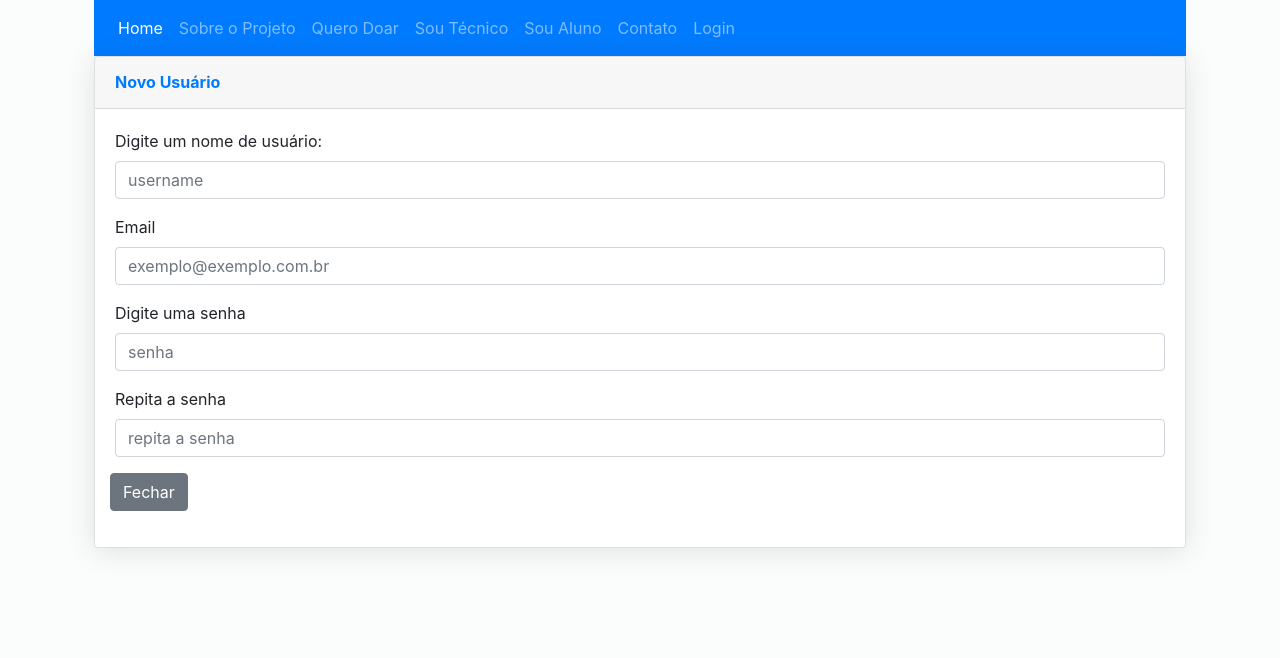
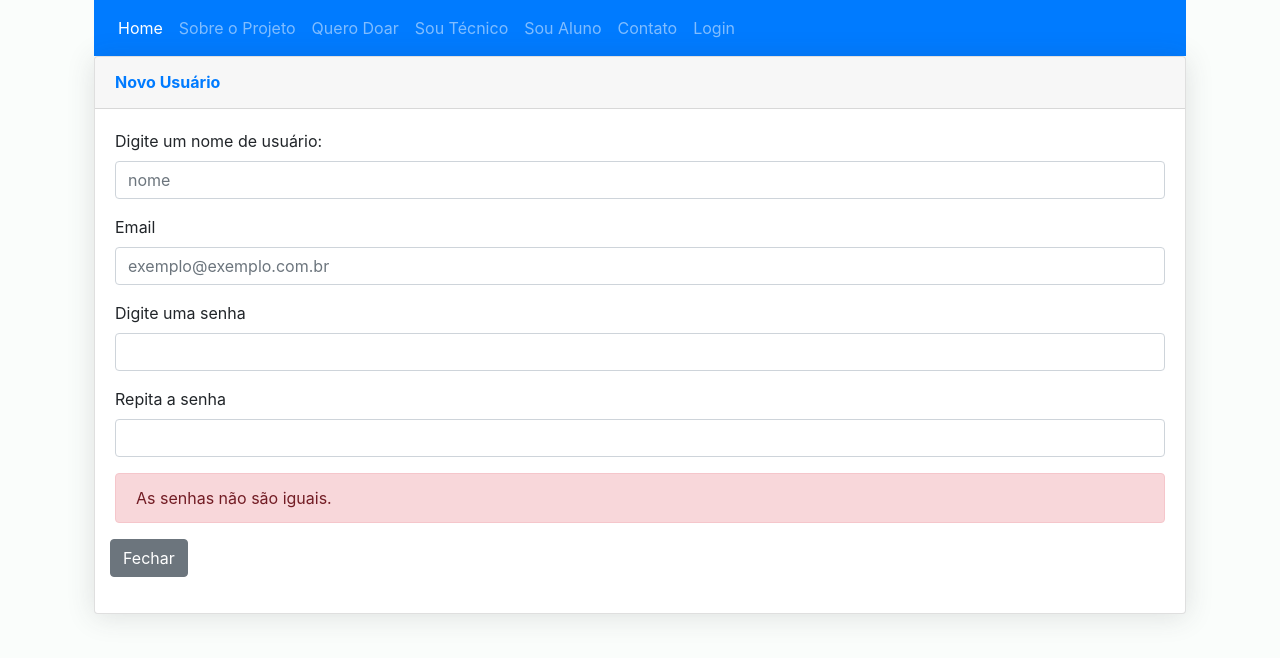
Before and after one commit to vividerocha/ProjetoFinal, an Angular app in the folder front/frontApi/: page /cadastro-usuario in a window 1280 px wide. Shown: the top 658 px of the page. Built offline with nearby package versions, Linux system fonts and the light colour scheme.

Commit message:
inclusao da rota para cadastro no form doador, tela de usuario cadastrando

```diff
--- a/front/frontApi/package.json
+++ b/front/frontApi/package.json
@@ -25,7 +25,7 @@
   },
   "devDependencies": {
     "@angular-devkit/build-angular": "~0.1001.1",
-    "@angular/cli": "^10.1.1",
+    "@angular/cli": "^10.1.4",
     "@angular/compiler-cli": "~10.1.1",
     "@types/jasmine": "~3.5.0",
     "@types/jasminewd2": "~2.0.3",
--- a/front/frontApi/src/app/cadastro-do-usuario/cadastro-do-usuario.component.html
+++ b/front/frontApi/src/app/cadastro-do-usuario/cadastro-do-usuario.component.html
@@ -9,42 +9,43 @@
 
         <div class="card-body">
             <div class="form-group">
-                <form>
+                <form [formGroup]="formUsuario" (ngSubmit)="onSubmit(f)" #f="ngForm" novalidate>
                     <div class="form-group">
-                      <label for="username">Digite um nome de usuário:</label>
+                      <label for="nome">Digite um nome de usuário:</label>
                       <input
                       type="text"
                       class="form-control"
-                      id="username"
-                      placeholder="username"
-                      [(ngModel)]="novoUser.username" [ngModelOptions]="{standalone: true}">
+                      id="nome"
+                      placeholder="nome"
+                      name="nome"
+                      formControlName="nome"
+                      >
                     </div>
                     <div class="form-group">
-                      <label for="email-novo-user">Email</label>
+                      <label for="email">Email</label>
                       <input
                       type="email"
                       class="form-control"
-                      id="email-novo-user"
+                      id="email"
                       placeholder="exemplo@exemplo.com.br"
-                      [(ngModel)]="novoUser.email" [ngModelOptions]="{standalone: true}">
+                      formControlName="email">
                     </div>
                     <div class="form-group">
-                      <label for="senha-novo">Digite uma senha</label>
+                      <label for="senha">Digite uma senha</label>
                       <input
                       type="password"
                       class="form-control"
-                      id="senha-novo"
-                      placeholder="senha"
-                      [(ngModel)]="novoUser.senha" [ngModelOptions]="{standalone: true}"
+                      id="senha"
+                      formControlName="senha"
                       (blur)="capturaSenha($event.target.value)">
                     </div>
                     <div class="form-group">
-                      <label for="senha-repete">Repita a senha</label>
+                      <label for="confirmaSenha">Repita a senha</label>
                       <input
                       type="password"
                       class="form-control"
-                      id="senha-repete"
-                      placeholder="repita a senha"
+                      id="confirmaSenha"
+                      formControlName="confirmaSenha"
                       (keyup)="compara($event.target.value)">
                     </div>
                     <div [hidden]="mostraMsgErroSenha" class="alert alert-danger alert-dismissible fade show" role="alert">
@@ -52,7 +53,7 @@
                     </div>
                     <div class="form-row">
                         <button type="button" class="btn btn-secondary" data-dismiss="modal">Fechar</button>
-                        <button [hidden]="botaoLiberado" type="button" class="btn btn-primary" (click)="adicionarUser()" data-dismiss="modal">Cadastrar</button>
+                        <button [hidden]="botaoLiberado" type="submit" class="btn btn-primary" data-dismiss="modal">Cadastrar</button>
                       </div>
                 </form>
 
--- a/front/frontApi/src/app/cadastro-do-usuario/cadastro-do-usuario.component.ts
+++ b/front/frontApi/src/app/cadastro-do-usuario/cadastro-do-usuario.component.ts
@@ -1,5 +1,10 @@
-import { Component, OnInit } from '@angular/core';
+import { Component, NgZone, OnInit } from '@angular/core';
 import { CadastroDoUsuarioService } from './cadastro-do-usuario.service';
+import { FormGroup, FormControl, FormBuilder, NgForm } from '@angular/forms';
+
+import { Usuario } from './usuario';
+import { ActivatedRoute, Router } from '@angular/router';
+
 
 @Component({
   selector: 'app-cadastro-do-usuario',
@@ -8,35 +13,74 @@ import { CadastroDoUsuarioService } from './cadastro-do-usuario.service';
 })
 export class CadastroDoUsuarioComponent implements OnInit {
 
+  usuario = {} as Usuario;
+  usuarios: Usuario[];
+  tipoPessoa: string;
   senha: any;
-  mostraMsgErroSenha: boolean = true;
+  mostraMsgErroSenha: boolean = false;
   botaoLiberado = true;
 
-  novoUser = {
-    username:'',
-    email:'',
-    senha:'',
-    dataCad:''
-  };
+  formUsuario: FormGroup;
 
-  constructor(private cadastroUsuario: CadastroDoUsuarioService) { }
+  constructor(private usuarioService: CadastroDoUsuarioService,
+      private fb:FormBuilder, private router: Router,
+      private activatedRoute: ActivatedRoute,
+      private zone: NgZone) { }
 
-  ngOnInit(): void {
+  ngOnInit() {
+    this.createForm();
+
   }
 
-  adicionarUser(){
-    this.cadastroUsuario.salvar(this.novoUser).subscribe(()=>{
-      this.novoUser = {
-        username:'',
-        email:'',
-        senha:'',
-        dataCad:''
-      }
+  createForm() {
+    this.formUsuario = this.fb.group({
+      nome: new FormControl(''),
+      email: new FormControl(''),
+      senha: new FormControl(''),
+      confirmaSenha: new FormControl('')
     });
   }
 
+  onSubmit(form: NgForm){
+
+      /*if (this.usuario.nome !== undefined) {
+        this.usuarioService.updateCar(this.car).subscribe(() => {
+          this.cleanForm(form);
+        });
+      } else {
+        */
+        this.usuarioService.salvar(this.formUsuario.value).subscribe(() => {
+          //this.cleanForm(form);
+          //após salvar redireciona para a página de cadastro referente ao id
+          localStorage.setItem('isLogado', 'true');
+          this.goRota();
+
+          //this.router.navigateByUrl('/page-doador');
+        });
+
+      //}
+
+  }
+
+  goRota(){
+    this.activatedRoute.queryParams
+      .subscribe(params => {
+        console.log(params); // { order: "popular" }
+        this.tipoPessoa = params.id;
+        if(this.tipoPessoa == "1"){
+          console.log("entrei aqui");
+          this.zone.run(() => {
+            this.router.navigate(['/page-doador']);
+          });
+        }
+      }
+    );
+
+
+  }
+
   compara(digitado){
-   console.log(this.senha == digitado? "igual":"diferente");
+    if (this.formUsuario.value.confirmaSenha != ""){
       if(this.senha == digitado){
         this.mostraMsgErroSenha = true;
         this.botaoLiberado = false;
@@ -44,8 +88,16 @@ export class CadastroDoUsuarioComponent implements OnInit {
         this.mostraMsgErroSenha = false;
       }
     }
+  }
 
   capturaSenha(senha){
     this.senha = senha;
   }
+
+  // limpa o formulario
+  cleanForm(form: NgForm) {
+    //this.getCars();
+    form.resetForm();
+    this.usuario = {} as Usuario;
   }
+}
--- a/front/frontApi/src/app/cadastro-do-usuario/cadastro-do-usuario.service.ts
+++ b/front/frontApi/src/app/cadastro-do-usuario/cadastro-do-usuario.service.ts
@@ -1,5 +1,11 @@
 import { Injectable } from '@angular/core';
-import { HttpClient } from '@angular/common/http';
+import { environment } from './../../environments/environment';
+import { Usuario } from './usuario';
+import { Observable, throwError } from 'rxjs';
+import { retry, catchError } from 'rxjs/operators';
+import { HttpClient, HttpErrorResponse, HttpHeaders } from '@angular/common/http';
+
+
 
 @Injectable({
     providedIn: 'root'
@@ -7,11 +13,33 @@ import { HttpClient } from '@angular/common/http';
 
 export class CadastroDoUsuarioService {
 
-    apiUrl = "http://localhost:8080/usuarios";
+    apiUrl = environment.URLSERVIDOR + "usuarios";
 
     constructor(private httpClient: HttpClient) { }
 
-    salvar(novoUser: any) {
-        return this.httpClient.post(this.apiUrl, novoUser);
+    // Headers
+    httpOptions = {
+        headers: new HttpHeaders({ 'Content-Type': 'application/json' })
+     }
+
+    salvar(novoUser: Usuario): Observable<Usuario>{
+        return this.httpClient.post<Usuario>(this.apiUrl, JSON.stringify(novoUser), this.httpOptions)
+        .pipe(retry(2),catchError(this.handleError)
+      )
+        //return this.httpClient.post(this.apiUrl, novoUser);
     }
+
+    // Manipulação de erros
+    handleError(error: HttpErrorResponse) {
+        let errorMessage = '';
+        if (error.error instanceof ErrorEvent) {
+        // Erro ocorreu no lado do client
+        errorMessage = error.error.message;
+        } else {
+        // Erro ocorreu no lado do servidor
+        errorMessage = `Código do erro: ${error.status}, ` + `menssagem: ${error.message}`;
+        }
+        console.log(errorMessage);
+        return throwError(errorMessage);
+    };
 }
--- /dev/null
+++ b/front/frontApi/src/app/cadastro-do-usuario/usuario.ts
@@ -0,0 +1,7 @@
+
+export interface Usuario {
+    nome: string;
+    email: string;
+    senha: string;
+    confirmaSenha: string;
+  }
--- a/front/frontApi/src/app/menu/menu.component.html
+++ b/front/frontApi/src/app/menu/menu.component.html
@@ -11,7 +11,7 @@
                 <a class="nav-link" routerLink="/sobre-projeto">Sobre o Projeto</a>
               </li>
               <li class="nav-item">
-                <a class="nav-link" routerLink="/page-doador">Quero Doar</a>
+                <a class="nav-link" routerLink="/page-doador" [queryParams]="{ id: '1'}" queryParamsHandling="merge">Quero Doar</a>
               </li>
               <li class="nav-item">
                 <a class="nav-link" routerLink="/cadastro-tecnico">Sou Técnico</a>
--- a/front/frontApi/src/app/pageDoador/form-doador/form-doador.component.ts
+++ b/front/frontApi/src/app/pageDoador/form-doador/form-doador.component.ts
@@ -1,5 +1,7 @@
+import { isNull } from '@angular/compiler/src/output/output_ast';
 import { Component, OnInit } from '@angular/core';
 import { Router } from '@angular/router';
+import { Usuario } from './../../cadastro-do-usuario/usuario';
 
 @Component({
   selector: 'app-form-doador',
@@ -8,14 +10,18 @@ import { Router } from '@angular/router';
 })
 export class FormDoadorComponent implements OnInit {
 
+  usuarioLogado: string;
+
   constructor(private router: Router) { }
 
   ngOnInit(): void {
 
-    let usuarioLogado : boolean = false;
+    this.usuarioLogado = localStorage.getItem('isLogado');
+    console.log(this.usuarioLogado);
 
-    if(usuarioLogado == false){
-      this.router.navigate(['/cadastro-usuario']);
+    if(this.usuarioLogado == "" || this.usuarioLogado == null){
+      //this.router.navigate(['/cadastro-usuario?id=1']);
+      this.router.navigate(['/cadastro-usuario'], { queryParams: { id: '1' }, queryParamsHandling: 'merge' });
     }
   }
 
--- a/front/frontApi/src/environments/environment.ts
+++ b/front/frontApi/src/environments/environment.ts
@@ -3,7 +3,8 @@
 // The list of file replacements can be found in `angular.json`.
 
 export const environment = {
-  production: false
+  production: false,
+  URLSERVIDOR: 'http://localhost:8081/'
 };
 
 /*
```
Also changed, not shown: front/frontApi/src/app/app.module.ts (+5 -2 lines), 1 other file (tests, documents, lock files or other folders). Lines whose indentation alone changed are shown as unchanged.
